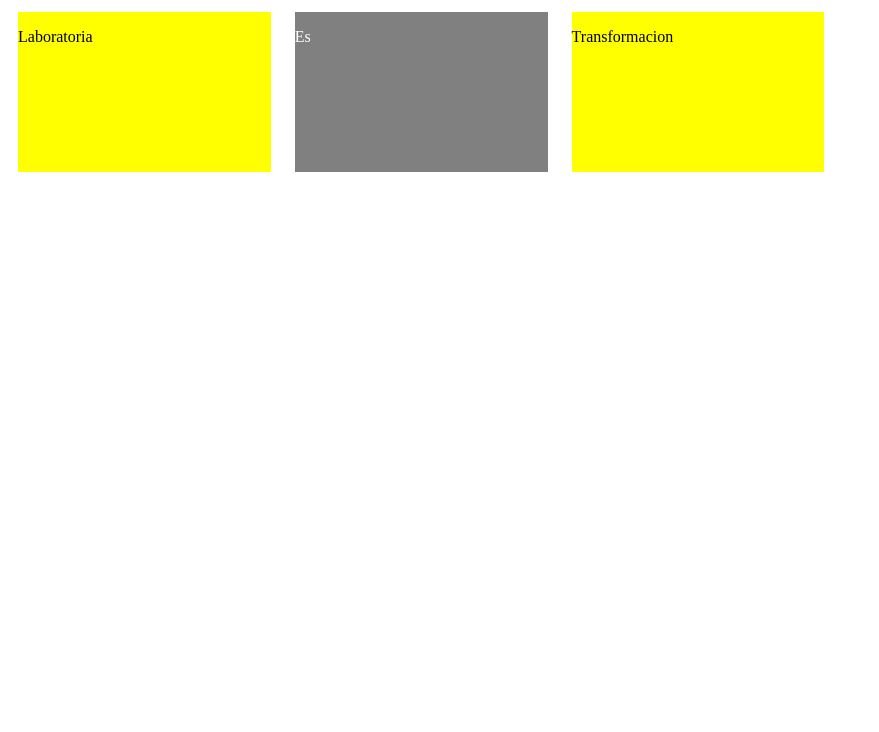
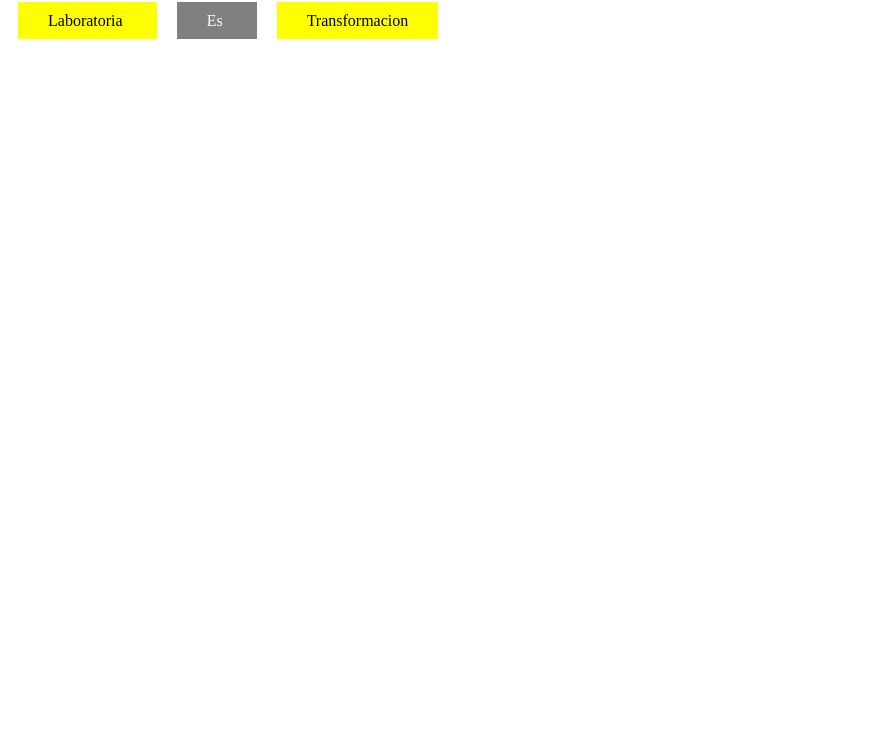
Before and after one commit to Francia5/Banderas, a plain HTML site: page index.html in a window 1280 px wide. Shown: the part 68-800 px from the top of the page, without its empty margins (0-879 px from the left). Drawn offline with Linux system fonts and the light colour scheme.

Commit message:
se agrega ultima version de banderas

```diff
--- a/css/main.css
+++ b/css/main.css
@@ -1,8 +1,9 @@
-.bandera{
-    display: inline-block;
+.bandera, .bandera p{
+    display: inline;
     width: 20%;
     height: 20vh;
     margin: 0px 10px;
+    padding: 10px 10px;
 
 
 }
@@ -17,3 +18,7 @@
     color: white;
 
 }
+
+#texto-mayusculas{
+    text-transform: : uppercase;
+}
```
